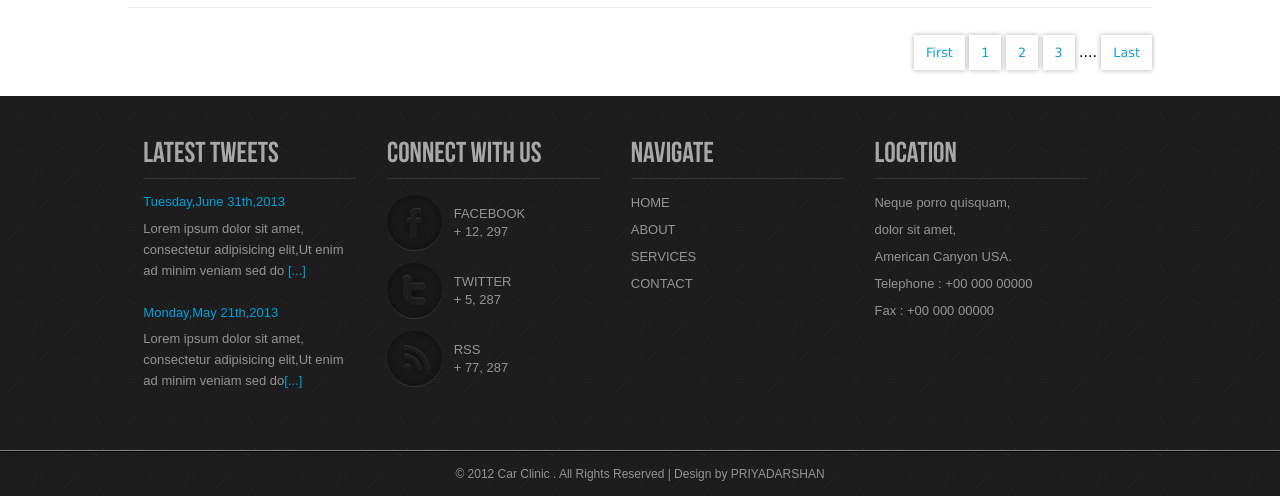
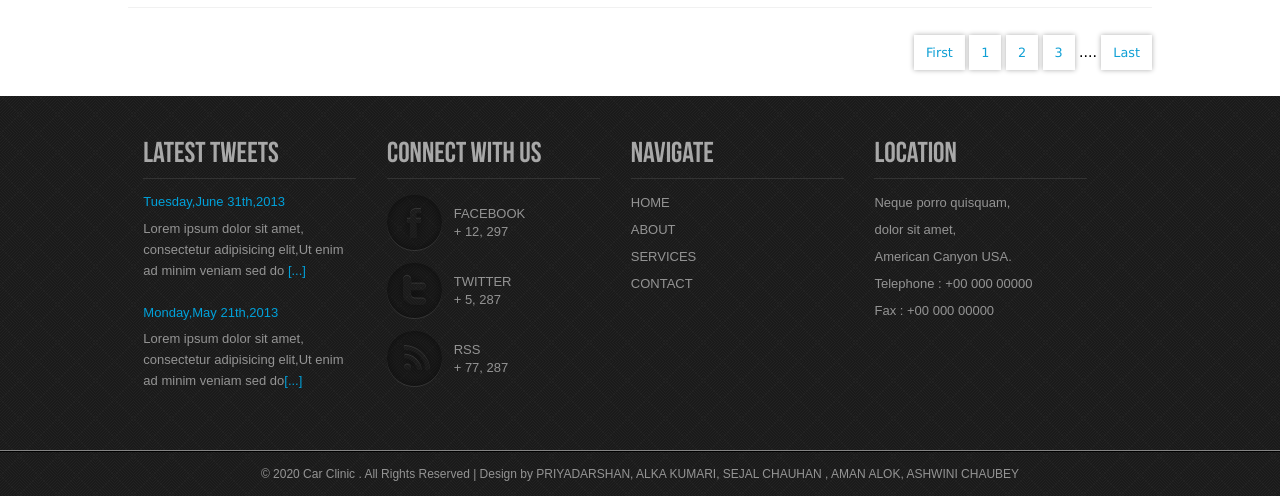
Before and after one commit to prydsn121/frt_project, a plain HTML site: page blog.html in a window 1280 px wide. Shown: the part 1200-1696 px from the top of the page. Drawn offline with Linux system fonts and the light colour scheme.

Commit message:
Update blog.html

```diff
--- a/blog.html
+++ b/blog.html
@@ -190,7 +190,7 @@
   </div>
 		 <div class="copy_right">
 		 	 <div class="wrap">
-				<p>© 2012 Car Clinic . All Rights Reserved | Design by PRIYADARSHAN</a></p>
+				<p>© 2020 Car Clinic . All Rights Reserved | Design by PRIYADARSHAN, ALKA KUMARI, SEJAL CHAUHAN , AMAN ALOK, ASHWINI CHAUBEY </a></p>
 			 </div>
 		</div>
 		<!------------ scroll Top ------------>
```
